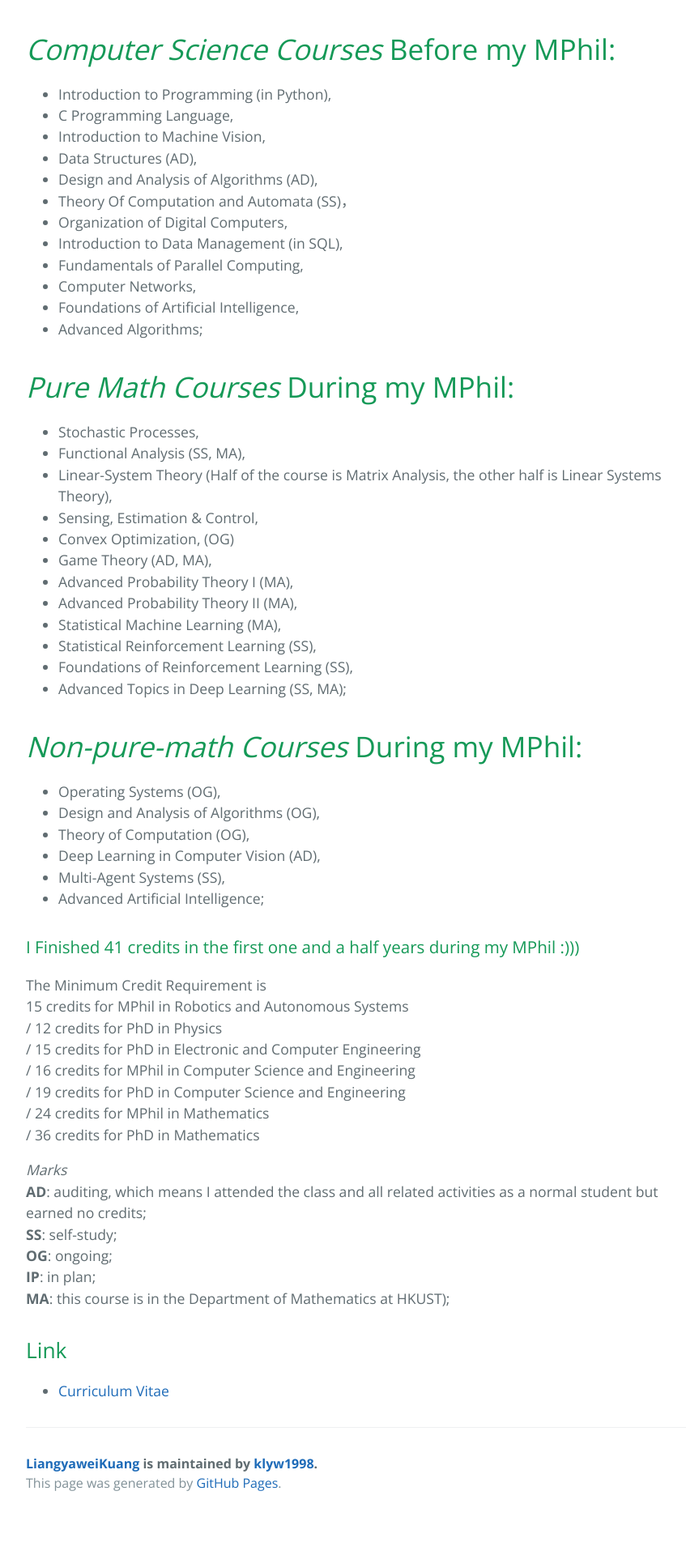
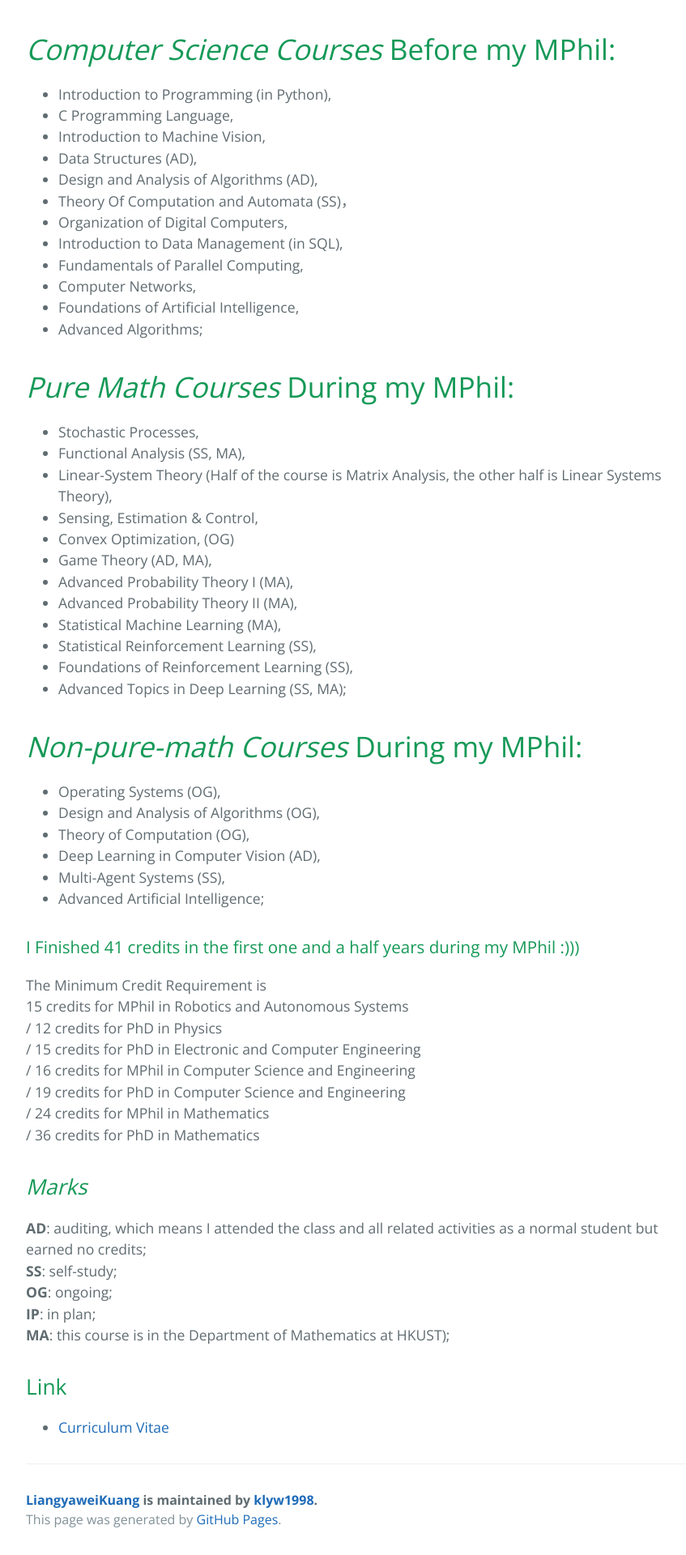
Before and after one commit to klyw1998/LiangyaweiKuang, a Jekyll site: the page built from courses.md, in a window 1280 px wide. Shown: the part 1261-3181 px from the top of the page at 81% size, without its empty margins (192-1039 px from the left). Built offline with Jekyll 4.4.1, drawn with Linux system fonts in a browser that asks for light colours; before the commit the page ends 3136 px from its top, so only the background shows below that.

```diff
--- a/courses.md
+++ b/courses.md
@@ -79,7 +79,7 @@ The Minimum Credit Requirement is
 / 24 credits for MPhil in Mathematics
 / 36 credits for PhD in Mathematics
 
-_Marks_
+## _Marks_
 __AD__: auditing, which means I attended the class and all related activities as a normal student but earned no credits;
 __SS__: self-study;
 __OG__: ongoing;
```
